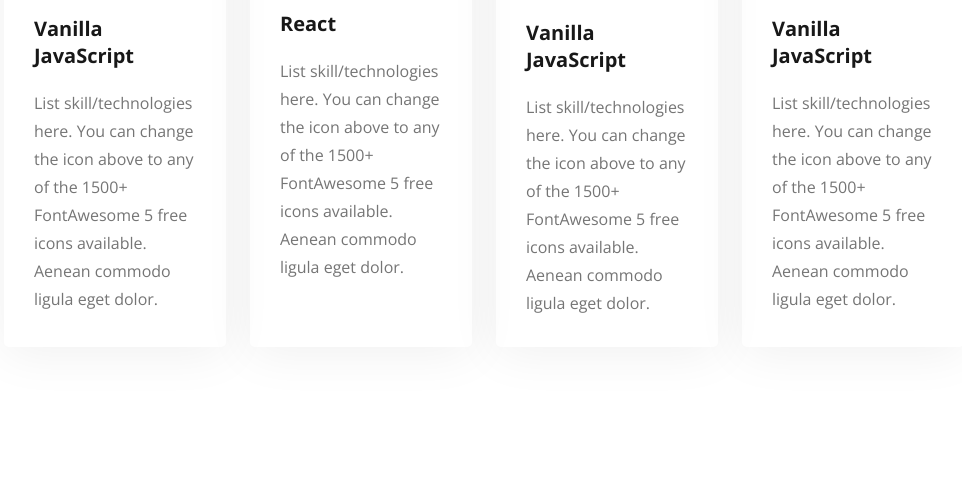
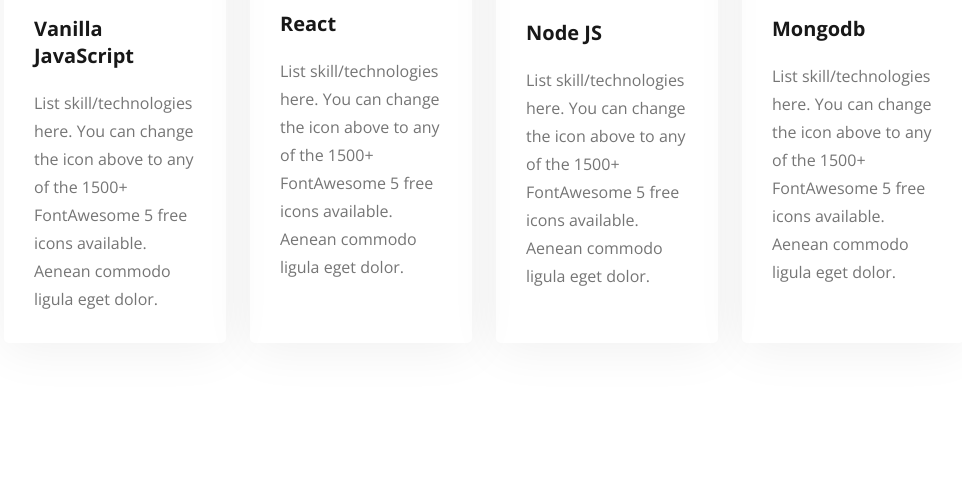
Before and after one commit to ahmedriadx10/my-hero-portfollio, a plain HTML site: page index.html in a window 1280 px wide. Shown: the part 1861-2339 px from the top of the page, without its empty margins (156-1118 px from the left). Drawn offline with nearby package versions, Linux system fonts and the light colour scheme.

Commit message:
code mistake corrected

```diff
--- a/index.html
+++ b/index.html
@@ -17,12 +17,11 @@
 
     <nav class="navigation main_container">
       <h2>Ri<span class="primary">a</span>d</h2>
-      <ul>
-        <li><a href="">Portfollio</a></li>
-        <li><a href="">Blog</a></li>
-        <li><button type="button" class="btn" > Hire Me</button></li>
-
-      </ul>
+  <ul>
+    <li><a href="">Portfollio</a></li>
+    <li><a href="">Blog</a></li>
+    <li><button type="button" class="btn">Hire Me</button></li>
+  </ul>
     </nav>
 
 
@@ -114,12 +113,12 @@
       </div>
       <div class="card">
         <img src="images/icons/nodejs.png" alt="node js image image">
-        <h4>Vanilla JavaScript</h4>
+        <h4>Node JS</h4>
         <p>List skill/technologies here. You can change the icon above to any of the 1500+ FontAwesome 5 free icons available. Aenean commodo ligula eget dolor.</p>
       </div>
       <div class="card">
         <img src="images/icons/mongo.png" alt="mongodb image">
-        <h4>Vanilla JavaScript</h4>
+        <h4>Mongodb</h4>
         <p>List skill/technologies here. You can change the icon above to any of the 1500+ FontAwesome 5 free icons available. Aenean commodo ligula eget dolor.</p>
       </div>
     </div>
```
